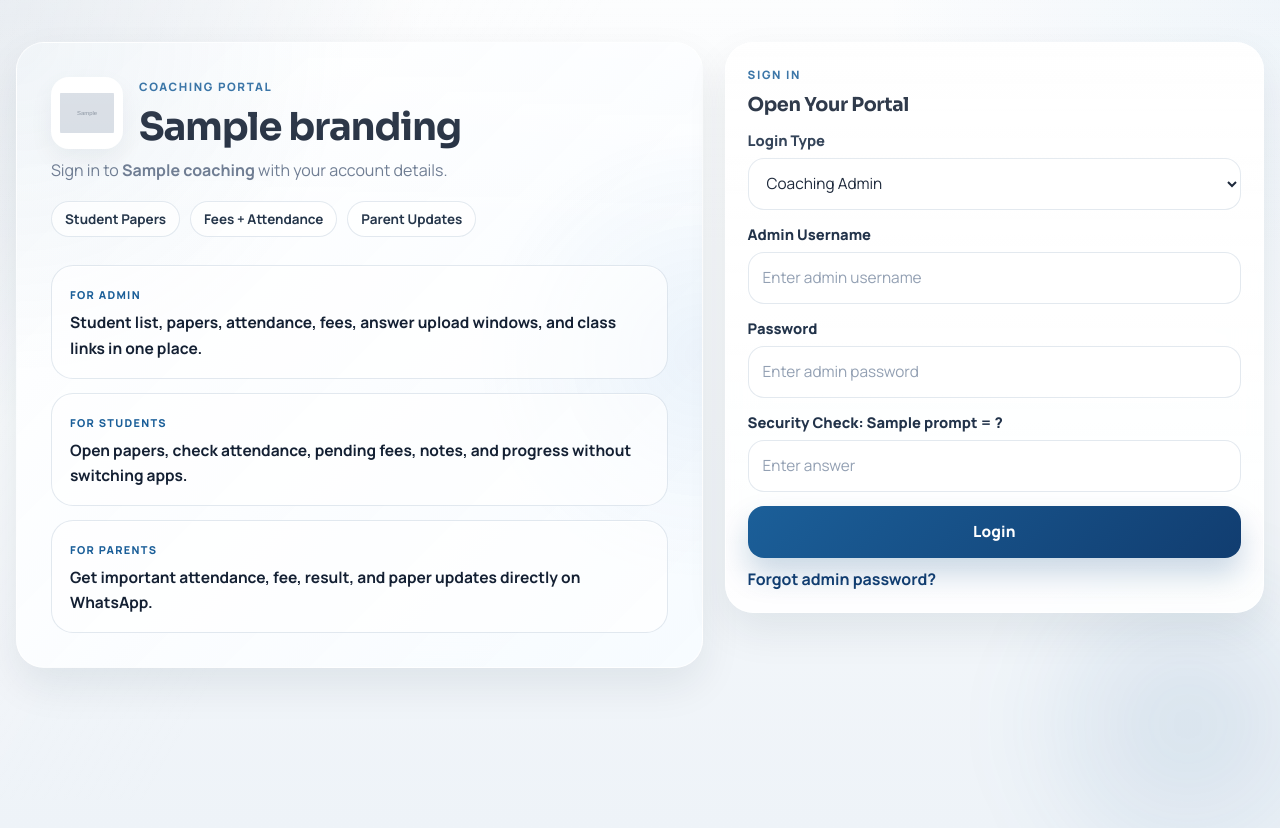
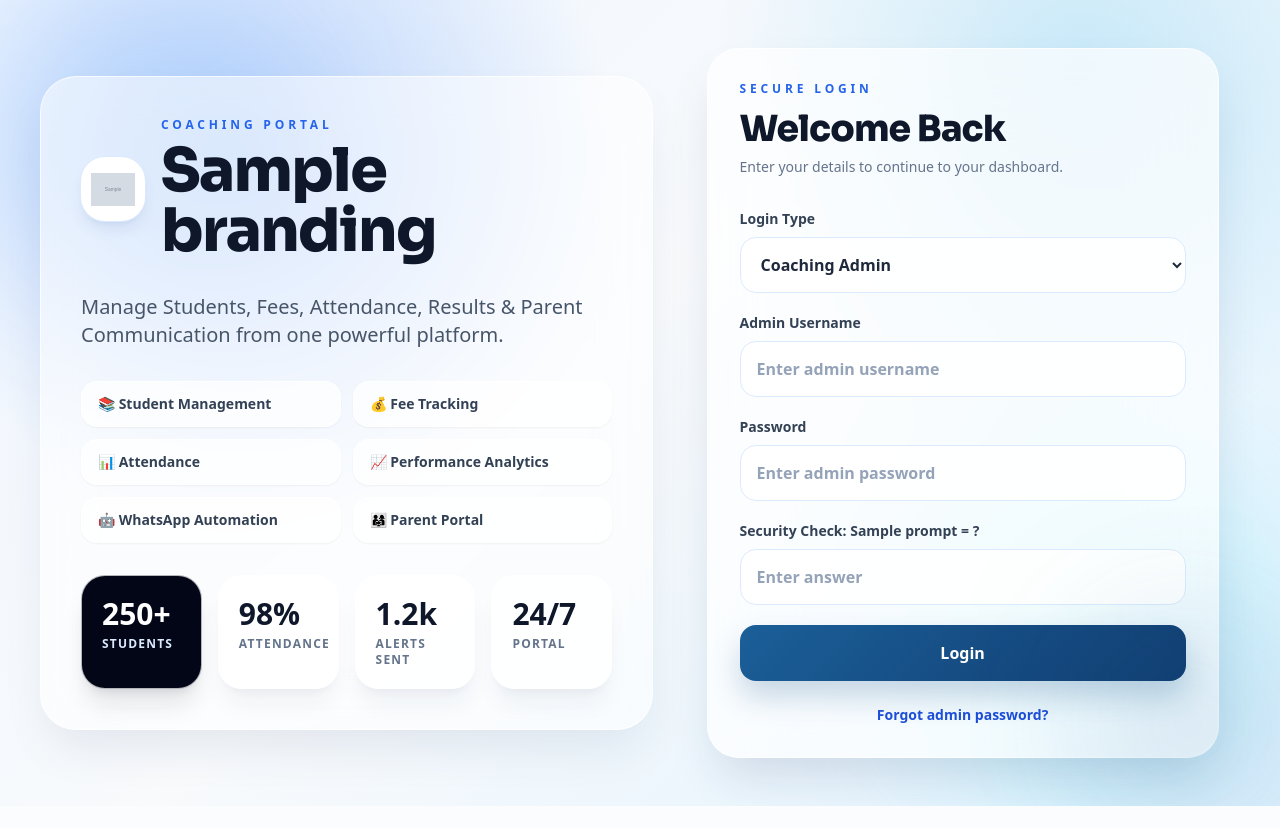
Before and after one commit to kartikghayal18-lab/coaching-portal, a Node server app: template views/auth-login.ejs in a window 1280 px wide. After the commit the page ends 806 px from the top, so only its background shows below. Run offline with Node 20, Linux system fonts and the light colour scheme; the template is opened without the code that fills it: most values are stand-ins (such as "Sample title", 1, 10 or a date in 2020); grey boxes marked "Sample" are stand-in pictures; some libraries are stand-ins or nearby versions.

Commit message:
Refresh login page with Tailwind-based coaching portal UI

```diff
--- a/views/auth-login.ejs
+++ b/views/auth-login.ejs
@@ -6,86 +6,136 @@
   <title><%= branding?.brandName || 'SHIV CHHATRAPATI CLASSES' %> - Login</title>
   <link rel="icon" type="image/x-icon" href="<%= branding?.faviconUrl || '/branding/favicon.ico' %>" />
   <link rel="stylesheet" href="/public/styles.css" />
+  <script>
+    window.tailwind = window.tailwind || {};
+    tailwind.config = {
+      theme: {
+        extend: {
+          fontFamily: {
+            sans: ['Manrope', 'ui-sans-serif', 'system-ui', 'sans-serif'],
+          },
+          colors: {
+            brand: 'var(--brand)',
+            brandDark: 'var(--brand-dark)',
+          },
+        },
+      },
+    };
+  </script>
+  <script src="https://cdn.tailwindcss.com"></script>
 </head>
-<body style="<%= branding?.cssVars || '' %>">
-  <div class="container wide auth-page">
-    <div class="auth-layout">
-      <section class="card auth-panel auth-panel--hero login-hero">
-        <div>
-          <div class="brand-lockup">
-            <% if (branding?.logoUrl) { %>
-              <img src="<%= branding.logoUrl %>" alt="<%= branding.brandName %> logo" class="brand-logo" />
-            <% } %>
+<body class="min-h-screen overflow-x-hidden bg-slate-950 font-sans text-slate-950 antialiased" style="<%= branding?.cssVars || '' %>">
+  <main class="relative min-h-screen">
+    <div class="absolute inset-0 bg-[radial-gradient(circle_at_20%_20%,rgba(59,130,246,0.32),transparent_30%),radial-gradient(circle_at_84%_10%,rgba(14,165,233,0.20),transparent_28%),linear-gradient(135deg,#eff6ff_0%,#f8fafc_46%,#e0f2fe_100%)]"></div>
+    <div class="absolute left-0 top-0 h-72 w-72 rounded-full bg-blue-400/20 blur-3xl"></div>
+    <div class="absolute bottom-0 right-0 h-96 w-96 rounded-full bg-cyan-300/20 blur-3xl"></div>
+
+    <section class="relative mx-auto grid min-h-screen w-full max-w-7xl grid-cols-1 items-center gap-8 px-5 py-8 sm:px-8 lg:grid-cols-[1.05fr_0.95fr] lg:px-10 lg:py-12">
+      <div class="rounded-[2.25rem] border border-white/70 bg-white/55 p-6 shadow-2xl shadow-blue-950/10 backdrop-blur-xl sm:p-8 lg:p-10">
+        <div class="flex flex-col gap-8">
+          <div class="flex items-center gap-4">
+            <div class="flex h-16 w-16 shrink-0 items-center justify-center rounded-3xl bg-white shadow-lg shadow-blue-900/10 ring-1 ring-blue-100">
+              <% if (branding?.logoUrl) { %>
+                <img src="<%= branding.logoUrl %>" alt="<%= branding.brandName %> logo" class="h-11 w-11 object-contain" />
+              <% } else { %>
+                <span class="text-3xl">🏫</span>
+              <% } %>
+            </div>
             <div>
-              <p class="eyebrow">Coaching Portal</p>
-              <h1><%= branding?.brandName || 'SHIV CHHATRAPATI CLASSES' %></h1>
+              <p class="text-xs font-black uppercase tracking-[0.32em] text-blue-600">Coaching Portal</p>
+              <h1 class="mt-2 max-w-2xl text-4xl font-black leading-[0.95] tracking-tight text-slate-900 sm:text-5xl lg:text-6xl">
+                <%= branding?.brandName || 'SHIV CHHATRAPATI CLASSES' %>
+              </h1>
             </div>
           </div>
 
-          <p class="muted auth-lead">
-            Sign in to <strong><%= coaching?.name || 'SHIV CHHATRAPATI CLASSES' %></strong> with your account details.
+          <p class="max-w-2xl text-lg font-medium leading-8 text-slate-600 sm:text-xl">
+            Manage Students, Fees, Attendance, Results &amp; Parent Communication from one powerful platform.
           </p>
 
-          <div class="hero-chip-row">
-            <span class="info-chip">Student Papers</span>
-            <span class="info-chip">Fees + Attendance</span>
-            <span class="info-chip">Parent Updates</span>
+          <div class="grid grid-cols-1 gap-3 sm:grid-cols-2">
+            <span class="rounded-2xl border border-white/70 bg-white/70 px-4 py-3 text-sm font-extrabold text-slate-700 shadow-sm">📚 Student Management</span>
+            <span class="rounded-2xl border border-white/70 bg-white/70 px-4 py-3 text-sm font-extrabold text-slate-700 shadow-sm">💰 Fee Tracking</span>
+            <span class="rounded-2xl border border-white/70 bg-white/70 px-4 py-3 text-sm font-extrabold text-slate-700 shadow-sm">📊 Attendance</span>
+            <span class="rounded-2xl border border-white/70 bg-white/70 px-4 py-3 text-sm font-extrabold text-slate-700 shadow-sm">📈 Performance Analytics</span>
+            <span class="rounded-2xl border border-white/70 bg-white/70 px-4 py-3 text-sm font-extrabold text-slate-700 shadow-sm">🤖 WhatsApp Automation</span>
+            <span class="rounded-2xl border border-white/70 bg-white/70 px-4 py-3 text-sm font-extrabold text-slate-700 shadow-sm">👨‍👩‍👧 Parent Portal</span>
+          </div>
+
+          <div class="grid grid-cols-2 gap-4 lg:grid-cols-4">
+            <article class="rounded-3xl border border-white/70 bg-slate-950 p-5 text-white shadow-xl shadow-slate-900/10">
+              <p class="text-3xl font-black">250+</p>
+              <p class="mt-1 text-xs font-bold uppercase tracking-widest text-blue-100">Students</p>
+            </article>
+            <article class="rounded-3xl border border-white/70 bg-white/80 p-5 shadow-xl shadow-blue-950/5">
+              <p class="text-3xl font-black text-slate-900">98%</p>
+              <p class="mt-1 text-xs font-bold uppercase tracking-widest text-slate-500">Attendance</p>
+            </article>
+            <article class="rounded-3xl border border-white/70 bg-white/80 p-5 shadow-xl shadow-blue-950/5">
+              <p class="text-3xl font-black text-slate-900">1.2k</p>
+              <p class="mt-1 text-xs font-bold uppercase tracking-widest text-slate-500">Alerts Sent</p>
+            </article>
+            <article class="rounded-3xl border border-white/70 bg-white/80 p-5 shadow-xl shadow-blue-950/5">
+              <p class="text-3xl font-black text-slate-900">24/7</p>
+              <p class="mt-1 text-xs font-bold uppercase tracking-widest text-slate-500">Portal</p>
+            </article>
           </div>
         </div>
+      </div>
 
-        <div class="feature-list">
-          <article class="feature-item">
-            <span class="feature-kicker">For Admin</span>
-            <strong>Student list, papers, attendance, fees, answer upload windows, and class links in one place.</strong>
-          </article>
-          <article class="feature-item">
-            <span class="feature-kicker">For Students</span>
-            <strong>Open papers, check attendance, pending fees, notes, and progress without switching apps.</strong>
-          </article>
-          <article class="feature-item">
-            <span class="feature-kicker">For Parents</span>
-            <strong>Get important attendance, fee, result, and paper updates directly on WhatsApp.</strong>
-          </article>
-        </div>
-      </section>
-
-      <div class="auth-column">
+      <div class="mx-auto w-full max-w-md lg:max-w-lg">
         <% if (flash) { %>
-          <div class="alert <%= flash.type %>"><%= flash.text %></div>
+          <div class="mb-4 rounded-2xl border border-white/60 bg-white/80 px-5 py-4 text-sm font-bold text-slate-700 shadow-lg shadow-blue-950/10 backdrop-blur-xl">
+            <%= flash.text %>
+          </div>
         <% } %>
 
-        <form method="post" action="/login" class="card auth-form">
+        <form method="post" action="/login" class="rounded-[2rem] border border-white/70 bg-white/70 p-6 shadow-2xl shadow-blue-950/15 backdrop-blur-2xl sm:p-8">
           <input type="hidden" name="_csrf" value="<%= csrfToken %>" />
           <input type="hidden" name="coachingSlug" value="<%= coachingHint || 'scc' %>" />
 
-          <div class="form-title-row">
-            <div>
-              <p class="eyebrow">Sign In</p>
-              <h2>Open Your Portal</h2>
-            </div>
+          <div class="mb-8">
+            <p class="text-xs font-black uppercase tracking-[0.32em] text-blue-600">Secure Login</p>
+            <h2 class="mt-3 text-3xl font-black tracking-tight text-slate-900 sm:text-4xl">Welcome Back</h2>
+            <p class="mt-2 text-sm font-medium text-slate-500">Enter your details to continue to your dashboard.</p>
           </div>
 
-          <label>Login Type</label>
-          <select name="role" id="role" required>
-            <option value="admin" <%= loginRole === 'admin' ? 'selected' : '' %>>Coaching Admin</option>
-            <option value="student" <%= loginRole === 'student' ? 'selected' : '' %>>Student</option>
-          </select>
+          <div class="space-y-5">
+            <div>
+              <label class="mb-2 block text-sm font-extrabold text-slate-700">Login Type</label>
+              <select name="role" id="role" required class="h-14 w-full rounded-2xl border border-blue-100 bg-white/85 px-4 text-base font-bold text-slate-800 outline-none transition focus:border-blue-500 focus:ring-4 focus:ring-blue-500/10">
+                <option value="admin" <%= loginRole === 'admin' ? 'selected' : '' %>>Coaching Admin</option>
+                <option value="student" <%= loginRole === 'student' ? 'selected' : '' %>>Student</option>
+              </select>
+            </div>
 
-          <label id="usernameLabel">Admin Username</label>
-          <input type="text" id="usernameInput" name="username" placeholder="Enter admin username" required />
+            <div>
+              <label id="usernameLabel" class="mb-2 block text-sm font-extrabold text-slate-700">Admin Username</label>
+              <input type="text" id="usernameInput" name="username" placeholder="Enter admin username" required class="h-14 w-full rounded-2xl border border-blue-100 bg-white/85 px-4 text-base font-bold text-slate-800 outline-none transition placeholder:text-slate-400 focus:border-blue-500 focus:ring-4 focus:ring-blue-500/10" />
+            </div>
 
-          <label id="passwordLabel">Password</label>
-          <input type="password" id="passwordInput" name="password" placeholder="Enter password" required />
+            <div>
+              <label id="passwordLabel" class="mb-2 block text-sm font-extrabold text-slate-700">Password</label>
+              <input type="password" id="passwordInput" name="password" placeholder="Enter password" required class="h-14 w-full rounded-2xl border border-blue-100 bg-white/85 px-4 text-base font-bold text-slate-800 outline-none transition placeholder:text-slate-400 focus:border-blue-500 focus:ring-4 focus:ring-blue-500/10" />
+            </div>
 
-          <label>Security Check: <%= captcha.prompt %> = ?</label>
-          <input type="text" name="captchaAnswer" inputmode="numeric" placeholder="Enter answer" required />
+            <div>
+              <label class="mb-2 block text-sm font-extrabold text-slate-700">Security Check: <%= captcha.prompt %> = ?</label>
+              <input type="text" name="captchaAnswer" inputmode="numeric" placeholder="Enter answer" required class="h-14 w-full rounded-2xl border border-blue-100 bg-white/85 px-4 text-base font-bold text-slate-800 outline-none transition placeholder:text-slate-400 focus:border-blue-500 focus:ring-4 focus:ring-blue-500/10" />
+            </div>
 
-          <button type="submit" class="btn">Login</button>
-          <a href="/admin/forgot-password" class="mini-link">Forgot admin password?</a>
+            <button type="submit" class="h-14 w-full rounded-2xl bg-gradient-to-r from-blue-600 via-sky-500 to-cyan-400 text-base font-black text-white shadow-xl shadow-blue-600/25 transition hover:-translate-y-0.5 hover:shadow-2xl hover:shadow-blue-600/30 focus:outline-none focus:ring-4 focus:ring-blue-500/25">
+              Login
+            </button>
+          </div>
+
+          <div class="mt-6 flex items-center justify-center">
+            <a href="/admin/forgot-password" class="text-sm font-extrabold text-blue-700 transition hover:text-blue-900">Forgot admin password?</a>
+          </div>
         </form>
       </div>
-    </div>
-  </div>
+    </section>
+  </main>
 
   <script>
     const roleSelect = document.getElementById('role');
```
